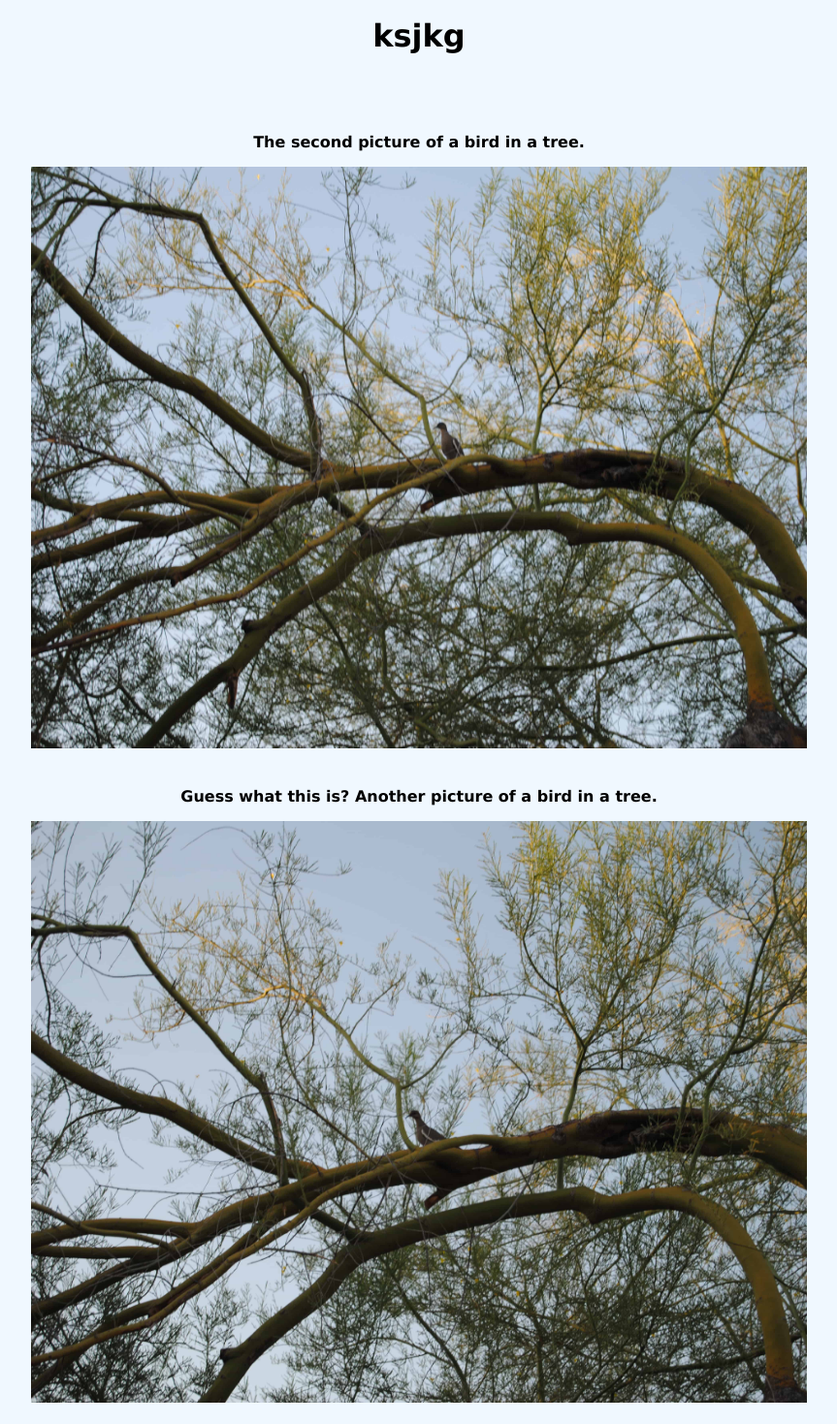
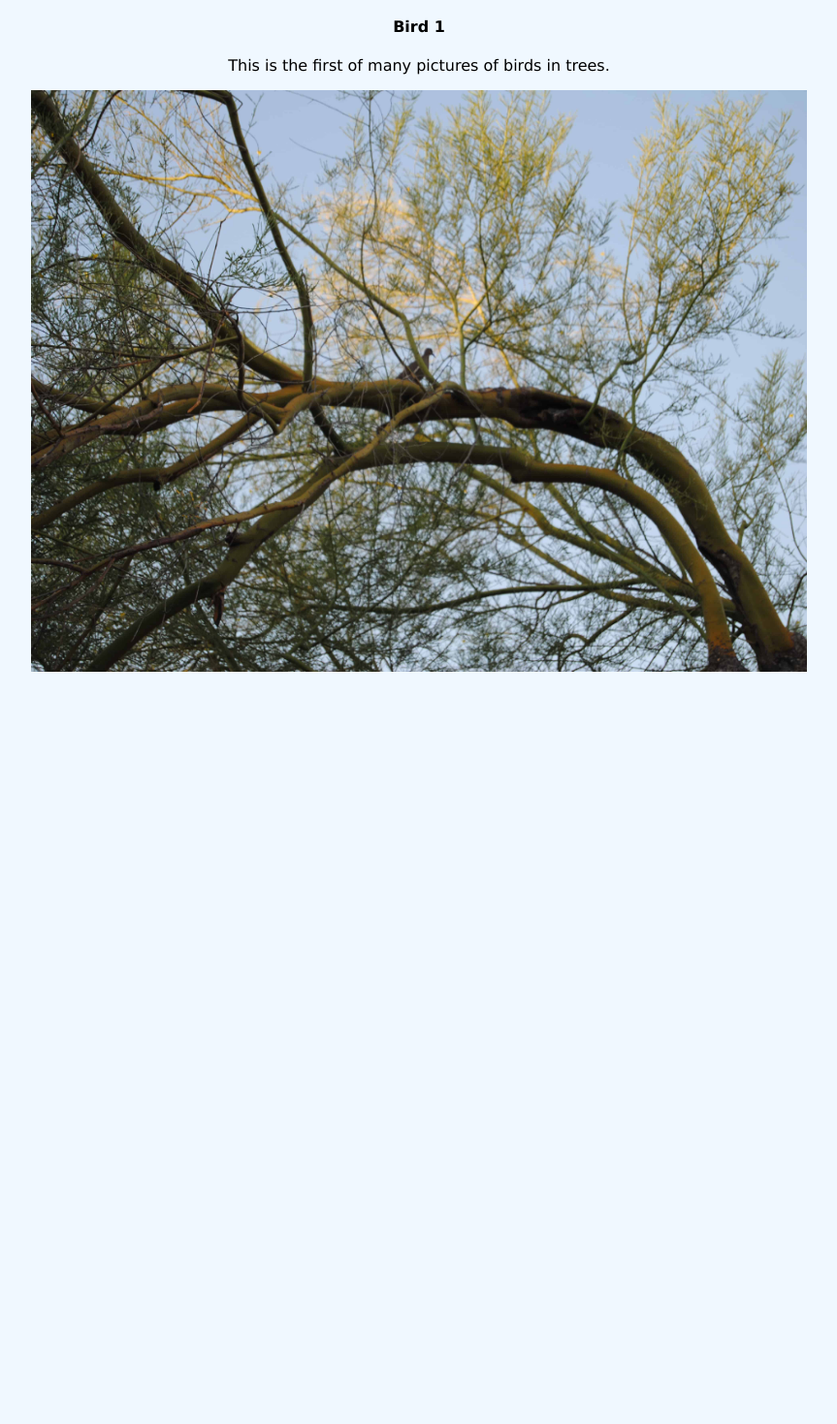
Before and after one commit to NotATrooperClone/trooperphotos, a plain HTML site: page index.htm in a window 1280 px wide. Shown: the part 5438-6907 px from the top of the page at 97% size, without its empty margins (208-1071 px from the left). After the commit the page ends 6139 px from the top, so only its background shows below. Drawn offline with Linux system fonts and the light colour scheme.

Commit message:
Update index.htm

```diff
--- a/index.htm
+++ b/index.htm
@@ -67,19 +67,9 @@
   <br>
   <a href="#bird9">Bird picture 9</a>
   <br>
-  <h1>ksjkg</h1>
-  <h4 id="Bird1>Bird 1</h4>
-    <p>The first picture of a bird in a tree.</p>
-    <img src="Bird-1-min.JPG" alt="green tree" width="800" height="600">
-    <br></br>
-    <h4 id="Bird2>Bird 2</h4>
-      <p>The second picture of a bird in a tree.</p>
-      <img src="Bird-2-min.JPG" alt="green tree" width="800" height="600">
-      <br></br>
-      <h4 id="Bird3>Bird 3</h4>
-        <p>Guess what this is? Another picture of a bird in a tree.</p>
-        <img src="Bird-3-min.JPG" alt="green tree" width="800" height="600">
-        <br></br>
+ <h4 id="bird1">Bird 1</h4>
+  <p>This is the first of many pictures of birds in trees.</p>
+  <img src="Bird-1-min.JPG" alt="bird1" width="800" height="600">
 
 
 
```
